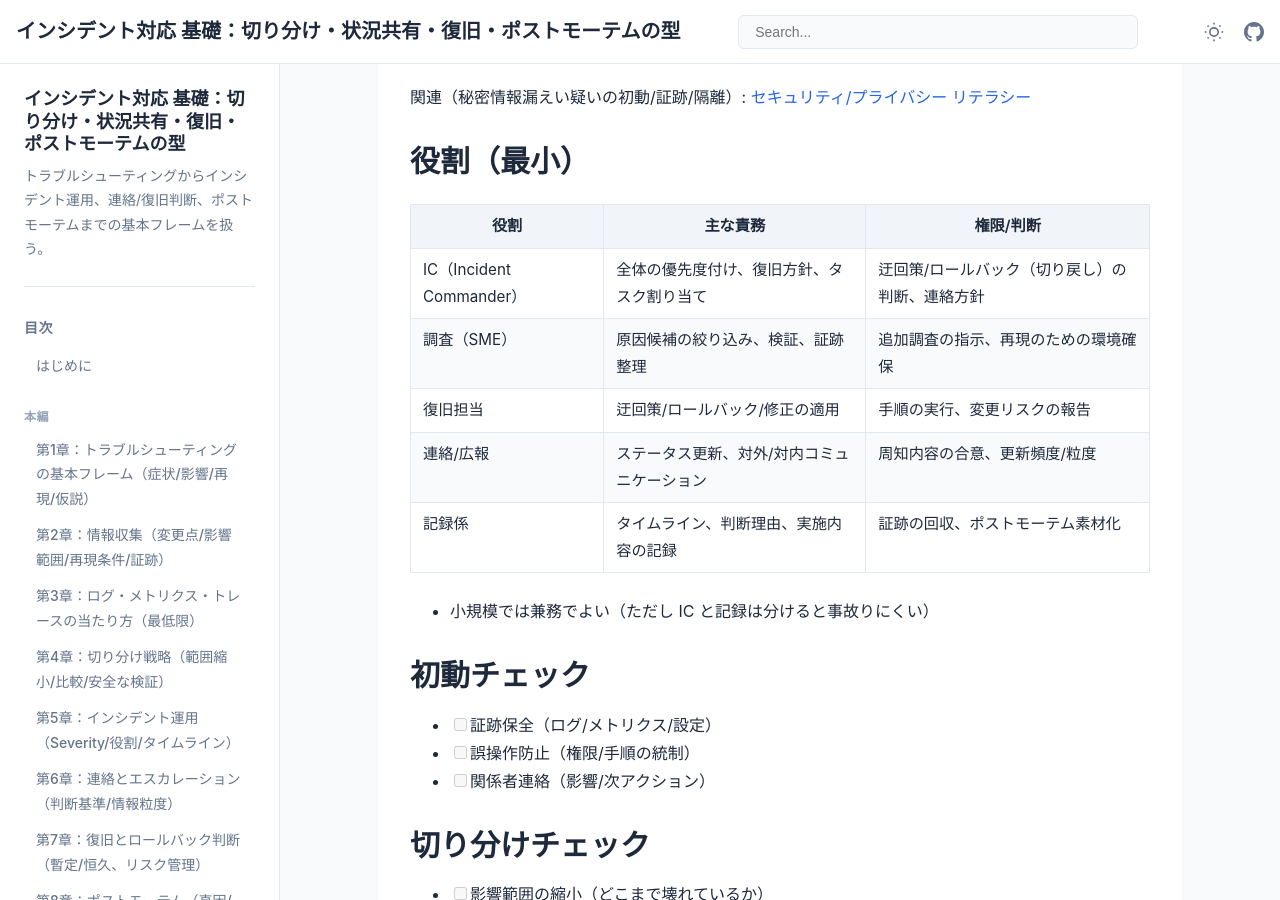
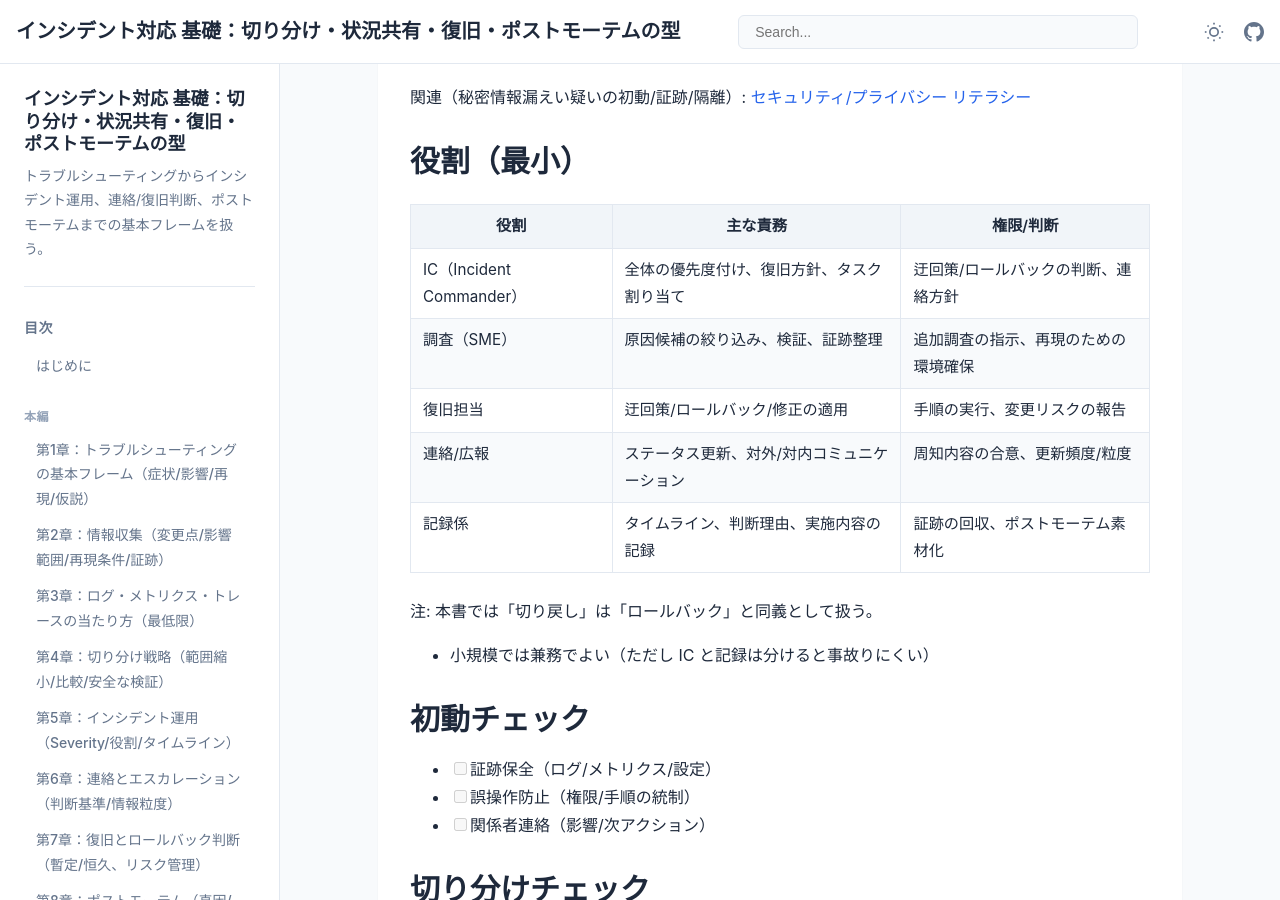
Before and after one commit to itdojp/incident-response-basics-book, a Jekyll site: the page built from docs/appendices/checklists/index.md, in a window 1280 px wide and 900 px high, scrolled down 565 px. Built offline with Jekyll 4.4.1, drawn with Linux system fonts in a browser that asks for light colours.

Commit message:
docs: align rollback terminology in checklists

```diff
--- a/docs/appendices/checklists/index.md
+++ b/docs/appendices/checklists/index.md
@@ -21,11 +21,13 @@ order: 910
 
 | 役割 | 主な責務 | 権限/判断 |
 |---|---|---|
-| IC（Incident Commander） | 全体の優先度付け、復旧方針、タスク割り当て | 迂回策/ロールバック（切り戻し）の判断、連絡方針 |
+| IC（Incident Commander） | 全体の優先度付け、復旧方針、タスク割り当て | 迂回策/ロールバックの判断、連絡方針 |
 | 調査（SME） | 原因候補の絞り込み、検証、証跡整理 | 追加調査の指示、再現のための環境確保 |
 | 復旧担当 | 迂回策/ロールバック/修正の適用 | 手順の実行、変更リスクの報告 |
 | 連絡/広報 | ステータス更新、対外/対内コミュニケーション | 周知内容の合意、更新頻度/粒度 |
 | 記録係 | タイムライン、判断理由、実施内容の記録 | 証跡の回収、ポストモーテム素材化 |
+
+注: 本書では「切り戻し」は「ロールバック」と同義として扱う。
 
 - 小規模では兼務でよい（ただし IC と記録は分けると事故りにくい）
 
```
